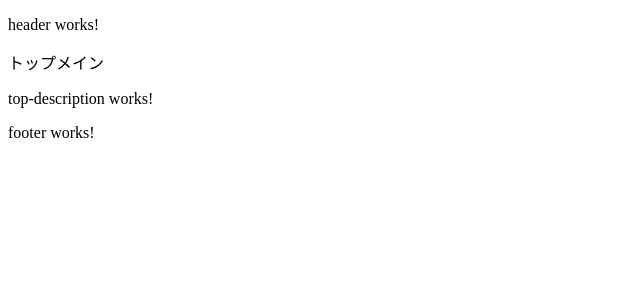
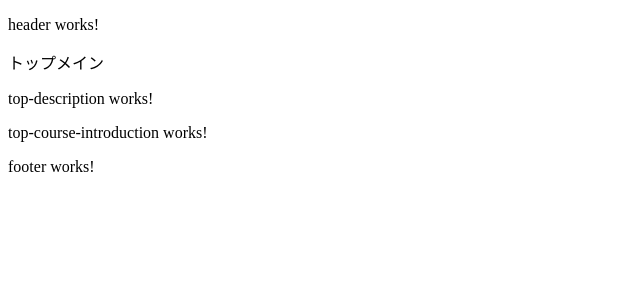
Before and after one commit to kyohei-nakafuji/programming, an Angular app: page / in a window 1280 px wide. Shown: the top 300 px of the page, without its empty margins (0-640 px from the left). Built offline with nearby package versions, Linux system fonts and the light colour scheme.

Commit message:
コンポーネント追加　トップコース紹介

```diff
--- a/src/app/app.component.html
+++ b/src/app/app.component.html
@@ -1,4 +1,5 @@
 <app-header></app-header>
 <app-top-main></app-top-main>
 <app-top-description></app-top-description>
+<app-top-course-introduction></app-top-course-introduction>
 <app-footer></app-footer>
--- a/src/app/app.module.ts
+++ b/src/app/app.module.ts
@@ -8,6 +8,7 @@ import { TopMainComponent } from './top-main/top-main.component';
 import { HeaderComponent } from './header/header.component';
 import { FooterComponent } from './footer/footer.component';
 import { TopDescriptionComponent } from './top-description/top-description.component';
+import { TopCourseIntroductionComponent } from './top-course-introduction/top-course-introduction.component';
 
 @NgModule({
   declarations: [
@@ -15,7 +16,8 @@ import { TopDescriptionComponent } from './top-description/top-description.compo
     TopMainComponent,
     HeaderComponent,
     FooterComponent,
-    TopDescriptionComponent
+    TopDescriptionComponent,
+    TopCourseIntroductionComponent
   ],
   imports: [
     BrowserModule,
--- /dev/null
+++ b/src/app/top-course-introduction/top-course-introduction.component.html
@@ -0,0 +1,3 @@
+<p>
+  top-course-introduction works!
+</p>
--- /dev/null
+++ b/src/app/top-course-introduction/top-course-introduction.component.ts
@@ -0,0 +1,15 @@
+import { Component, OnInit } from '@angular/core';
+
+@Component({
+  selector: 'app-top-course-introduction',
+  templateUrl: './top-course-introduction.component.html',
+  styleUrls: ['./top-course-introduction.component.scss']
+})
+export class TopCourseIntroductionComponent implements OnInit {
+
+  constructor() { }
+
+  ngOnInit() {
+  }
+
+}
```
Also changed, not shown: src/app/top-course-introduction/top-course-introduction.component.scss (added), 1 other file (tests, documents, lock files or other folders).
